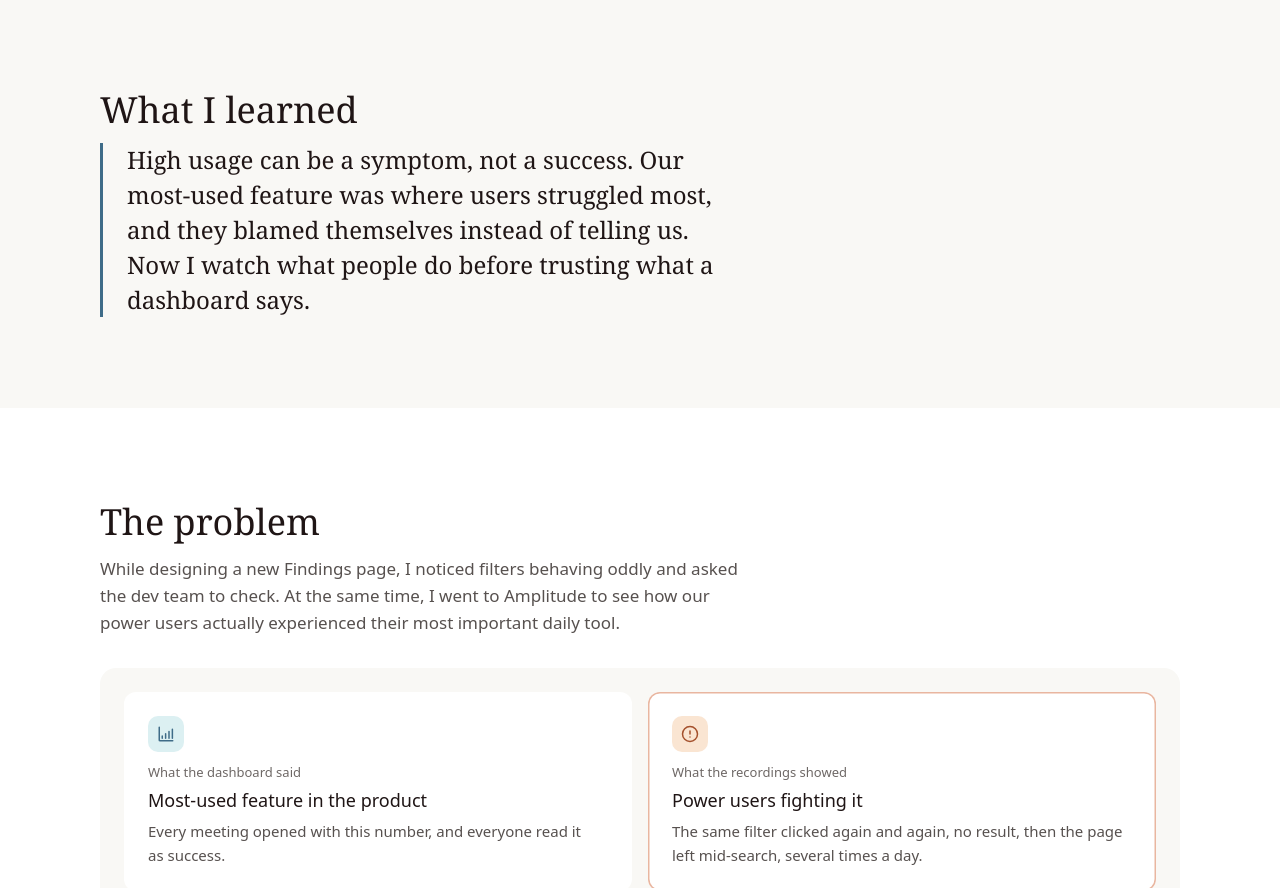
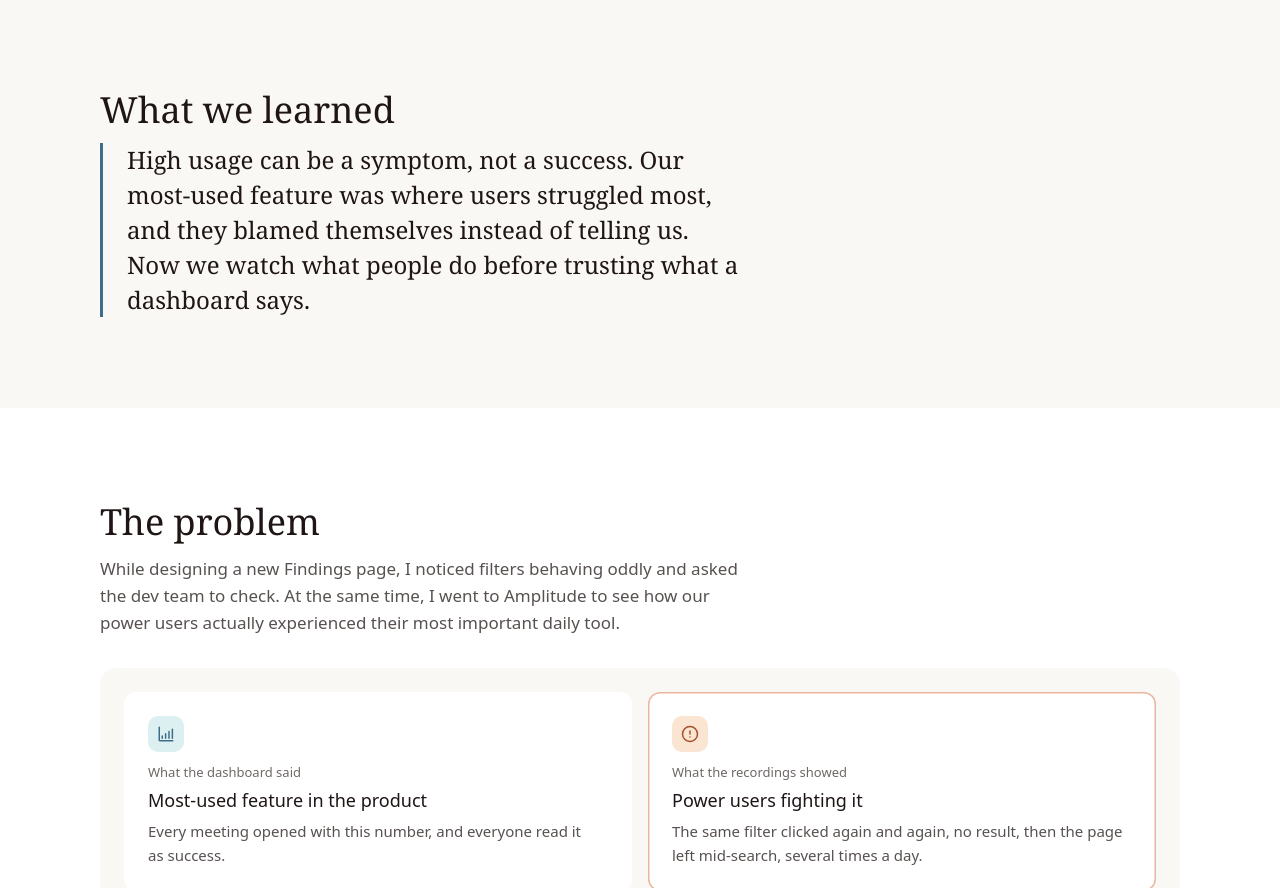
Before and after one commit to meitar95/Portfolio, an Astro site: page /work/filtering in a window 1280 px wide. Shown: the part 2124-3012 px from the top of the page. Built offline with nearby package versions, Linux system fonts and the light colour scheme; Astro itself is replaced by a stand-in of ours; a web font is replaced by a local one.

Commit message:
Template: 'What we learned' (team voice)
Co-Authored-By: Claude Opus 5.5 <noreply@anthropic.com>
Claude-Session: https://claude.ai/code/session_01U3LnkADmWK6BWBvsiVpdjW

```diff
--- a/src/content.config.ts
+++ b/src/content.config.ts
@@ -33,7 +33,7 @@ const work = defineCollection({
       summary: z.string(),
       points: z.array(z.object({ title: z.string(), text: z.string() })).min(2).max(4),
     }),
-    // 4. What I learned
+    // 4. What we learned
     learned: z.string(),
     // 5 + 6 (The problem, The evidence) live in the Markdown body below the fold.
   }),
--- a/src/content/work/filtering.mdx
+++ b/src/content/work/filtering.mdx
@@ -42,7 +42,7 @@ solution:
 
 learned: >-
   High usage can be a symptom, not a success. Our most-used feature was where users
-  struggled most, and they blamed themselves instead of telling us. Now I watch what
+  struggled most, and they blamed themselves instead of telling us. Now we watch what
   people do before trusting what a dashboard says.
 ---
 
--- a/src/pages/work/[slug].astro
+++ b/src/pages/work/[slug].astro
@@ -58,7 +58,7 @@ const Visual = d.visual ? visuals[d.visual] : null;
       </section>
 
       <section class="pair reveal" aria-labelledby="learned">
-        <h2 id="learned">What I learned</h2>
+        <h2 id="learned">What we learned</h2>
         <blockquote class="cs__quote"><p>{d.learned}</p></blockquote>
       </section>
     </div>
```
Also changed, not shown: README.md.
